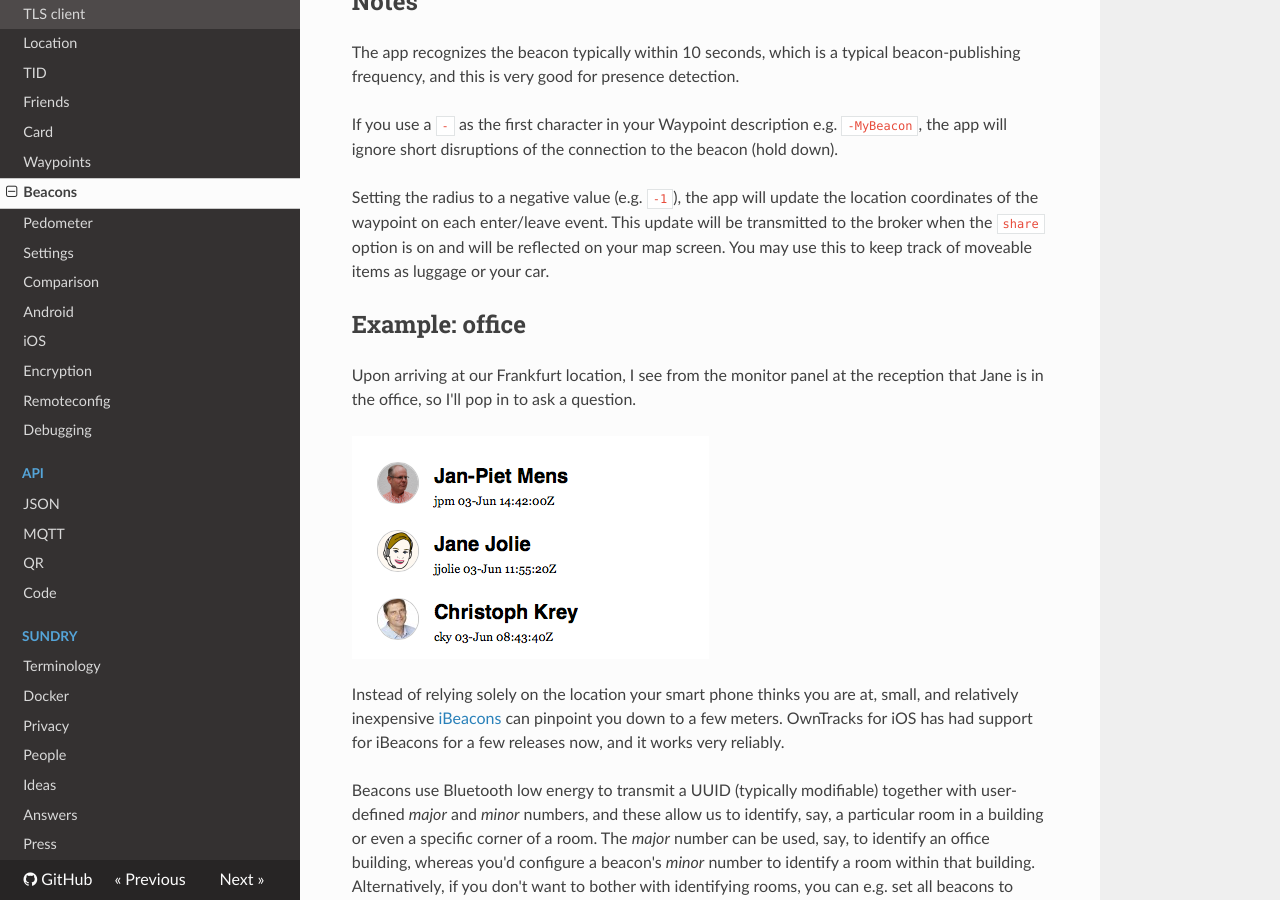
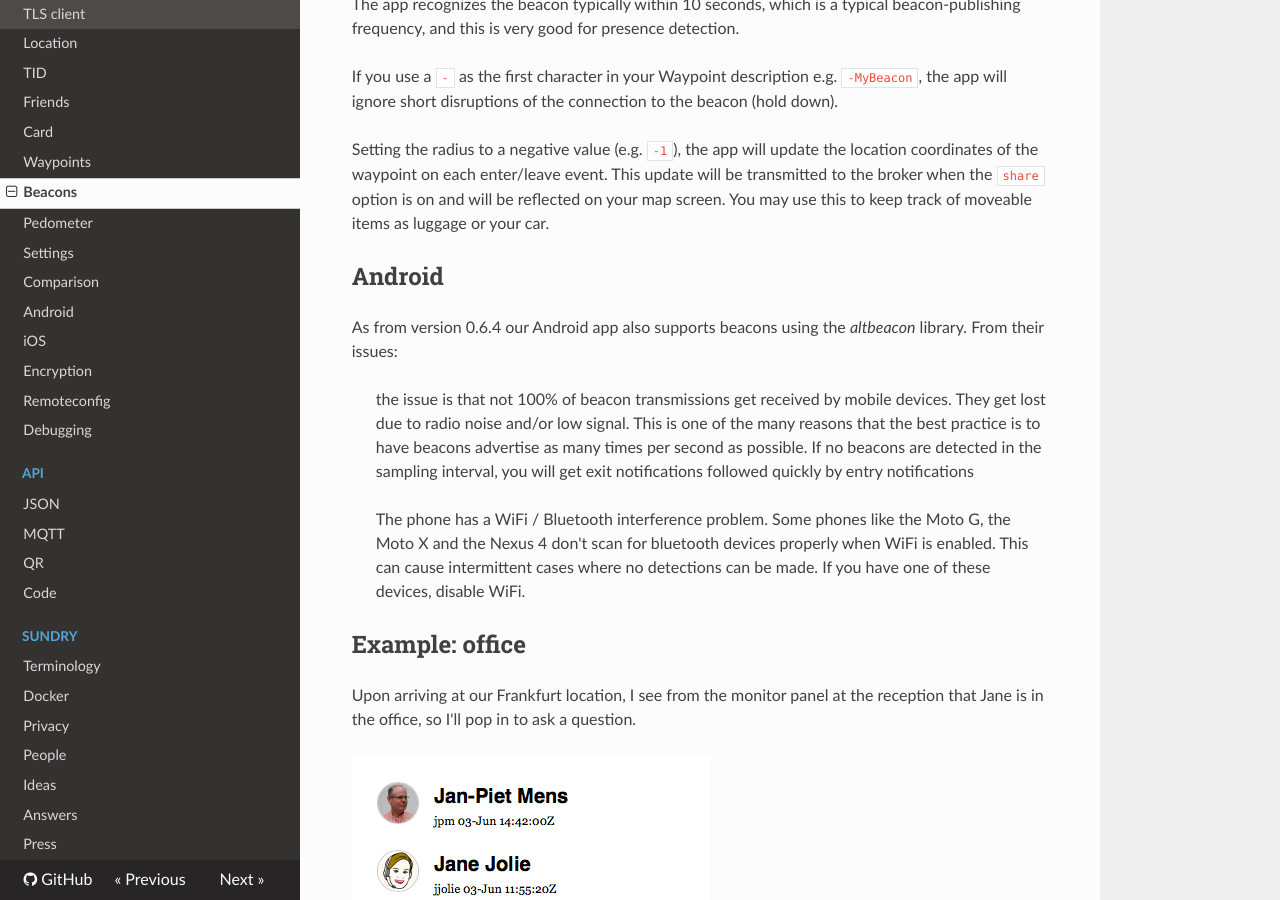
Before and after one commit to owntracks/booklet, an MkDocs documentation site: the page built from docs/features/beacons.md, in a window 1280 px wide and 900 px high, scrolled down 1365 px. Built offline with MkDocs 1.6.1, drawn with Linux system fonts in a browser that asks for light colours; nearby versions of some CDN libraries; old or Windows-style settings are respelled for this version of MkDocs; some of the changed text lies outside the part shown.

Commit message:
notes about android beacons

```diff
--- a/docs/features/beacons.md
+++ b/docs/features/beacons.md
@@ -37,6 +35,14 @@ The app recognizes the beacon typically within 10 seconds, which is a typical be
 If you use a `-` as the first character in your Waypoint description e.g. `-MyBeacon`, the app will ignore short disruptions of the connection to the beacon (hold down).
 
 Setting the radius to a negative value (e.g. `-1`), the app will update the location coordinates of the waypoint on each enter/leave event. This update will be transmitted to the broker when the `share` option is on and will be reflected on your map screen. You may use this to keep track of moveable items as luggage or your car.
+
+## Android
+
+As from version 0.6.4 our Android app also supports beacons using the _altbeacon_ library. From their issues:
+
+> the issue is that not 100% of beacon transmissions get received by mobile devices. They get lost due to radio noise and/or low signal. This is one of the many reasons that the best practice is to have beacons advertise as many times per second as possible. If no beacons are detected in the sampling interval, you will get exit notifications followed quickly by entry notifications
+
+> The phone has a WiFi / Bluetooth interference problem. Some phones like the Moto G, the Moto X and the Nexus 4 don't scan for bluetooth devices properly when WiFi is enabled. This can cause intermittent cases where no detections can be made. If you have one of these devices, disable WiFi.
 
 
 ## Example: office
```
Also changed, not shown: other parts of docs/features/beacons.md (+0 -2 lines).
